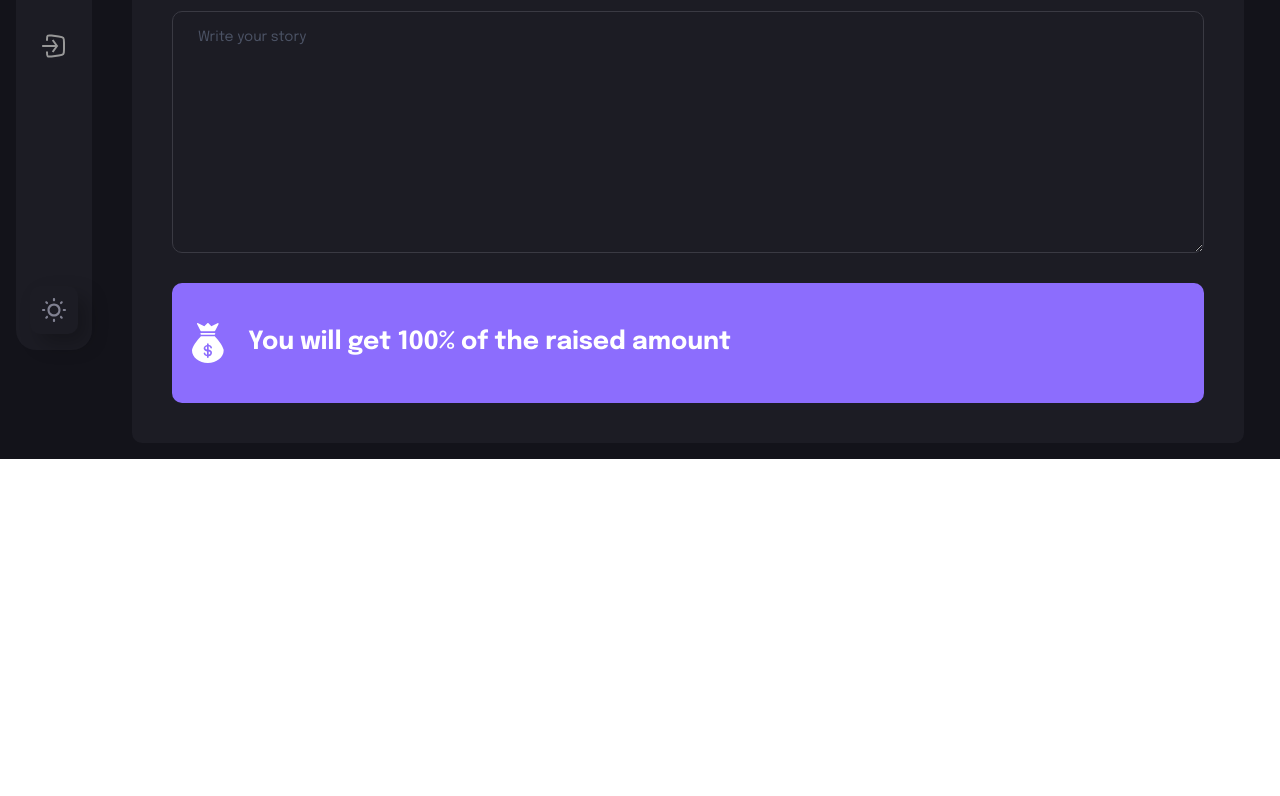
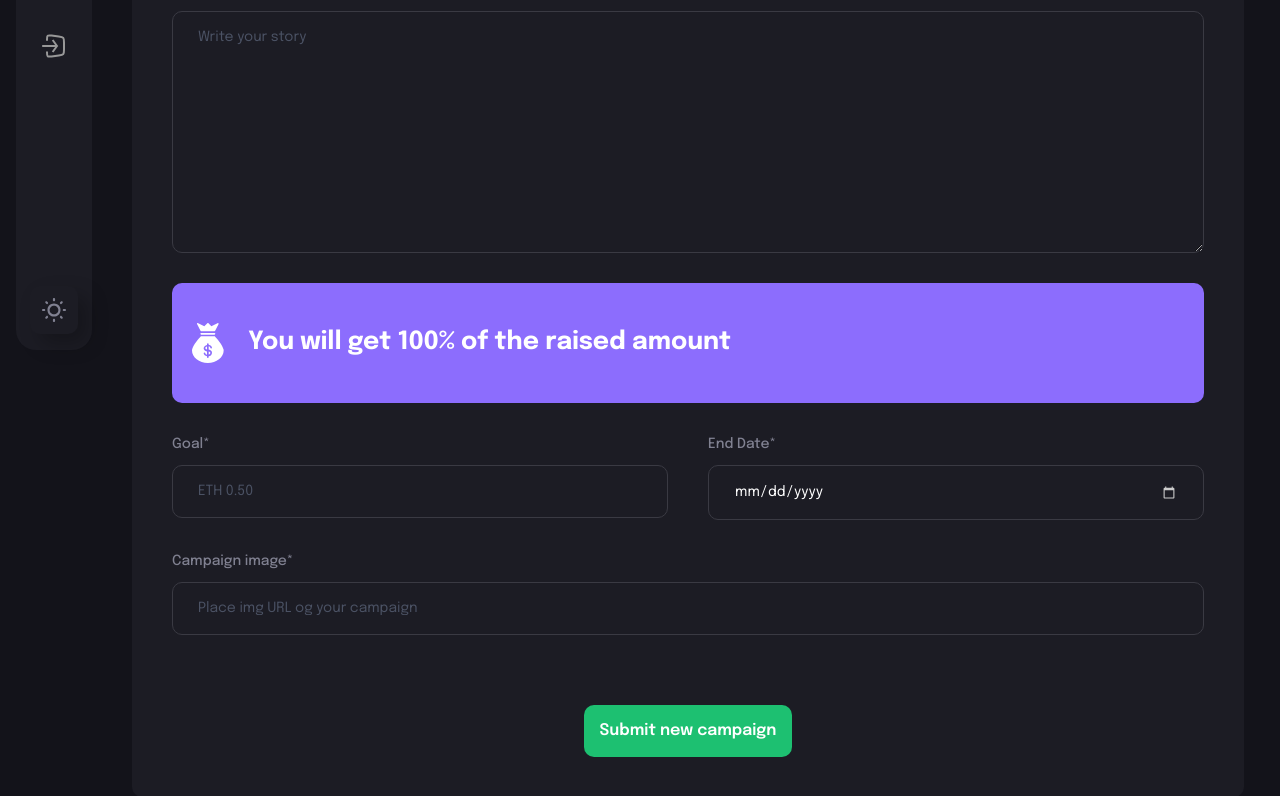
Before and after one commit to timurtul/crowdfunding-web3, a React (Vite) app in the folder client/: page /create-campaign in a window 1280 px wide. Shown: the part 414-1210 px from the top of the page. Before the commit the page ends 873 px from the top, so only its background shows below. Built offline with nearby package versions, Linux system fonts and the light colour scheme; what @thirdweb-dev/react would draw is missing.

Commit message:
create-campaign

```diff
--- a/client/src/pages/CreateCampaign.jsx
+++ b/client/src/pages/CreateCampaign.jsx
@@ -19,8 +19,16 @@
     image: ''
 
   });
-  const handleSubmit = () => {
 
+  const handleFormFieldChange = (name, e) => {
+    setForm({ ...form, [fieldName]: e.target.value })
+  }
+
+
+  const handleSubmit = (e) => {
+     e.preventDefault();
+
+     console.log(form);
   }
 
   return (
@@ -37,7 +45,7 @@
             placeholder="John Doe"
             inputType="text"
             value={form.name}
-            handleChange={() => { }}
+            handleChange={(e) => { handleFormFieldChange('name', e) }}
           />
 
           <FormField
@@ -45,7 +53,7 @@
             placeholder="Write a title"
             inputType="text"
             value={form.title}
-            handleChange={() => { }}
+            handleChange={(e) => { handleFormFieldChange('title', e) }}
           />
         </div>
 
@@ -54,11 +62,43 @@
           placeholder="Write your story"
           isTextArea
           value={form.description}
-            handleChange={() => { }}
+          handleChange={(e) => { handleFormFieldChange('description', e) }}
         />
         <div className="w-full flex justify-start items-center p-4 bg-[#8c6dfd] h-[120px] rounded-[10px]">
           <img src={money} alt="money" className="w-[40px] h-[40px] object-contain" />
           <h4 className="font-epilogue font-bold text-[25px] text-white ml-[20px]">You will get 100% of the raised amount</h4>
+        </div>
+
+        <div className="flex flex-wrap gap-[40px]">
+          <FormField
+            labelName="Goal*"
+            placeholder="ETH 0.50"
+            inputType="text"
+            value={form.TARGET}
+            handleChange={(e) => { handleFormFieldChange('target', e) }}
+          />
+
+          <FormField
+            labelName="End Date*"
+            placeholder="Write a date"
+            inputType="date"
+            value={form.deadline}
+            handleChange={(e) => { handleFormFieldChange('deadline', e) }}
+          />
+        </div>
+
+          <FormField
+            labelName="Campaign image*"
+            placeholder="Place img URL og your campaign"
+            inputType="url"
+            value={form.image}
+            handleChange={(e) => { handleFormFieldChange('image', e) }}
+          />
+          <div className="flex justify-center items-center mt-[40px]">
+            <CustomButton
+              btnType="submit"
+              title="Submit new campaign"
+              styles="bg-[#1dc071]" />
           </div>
       </form>
     </div>
```
Also changed, not shown: client/src/context/index.js (added). Lines whose indentation alone changed are shown as unchanged.
